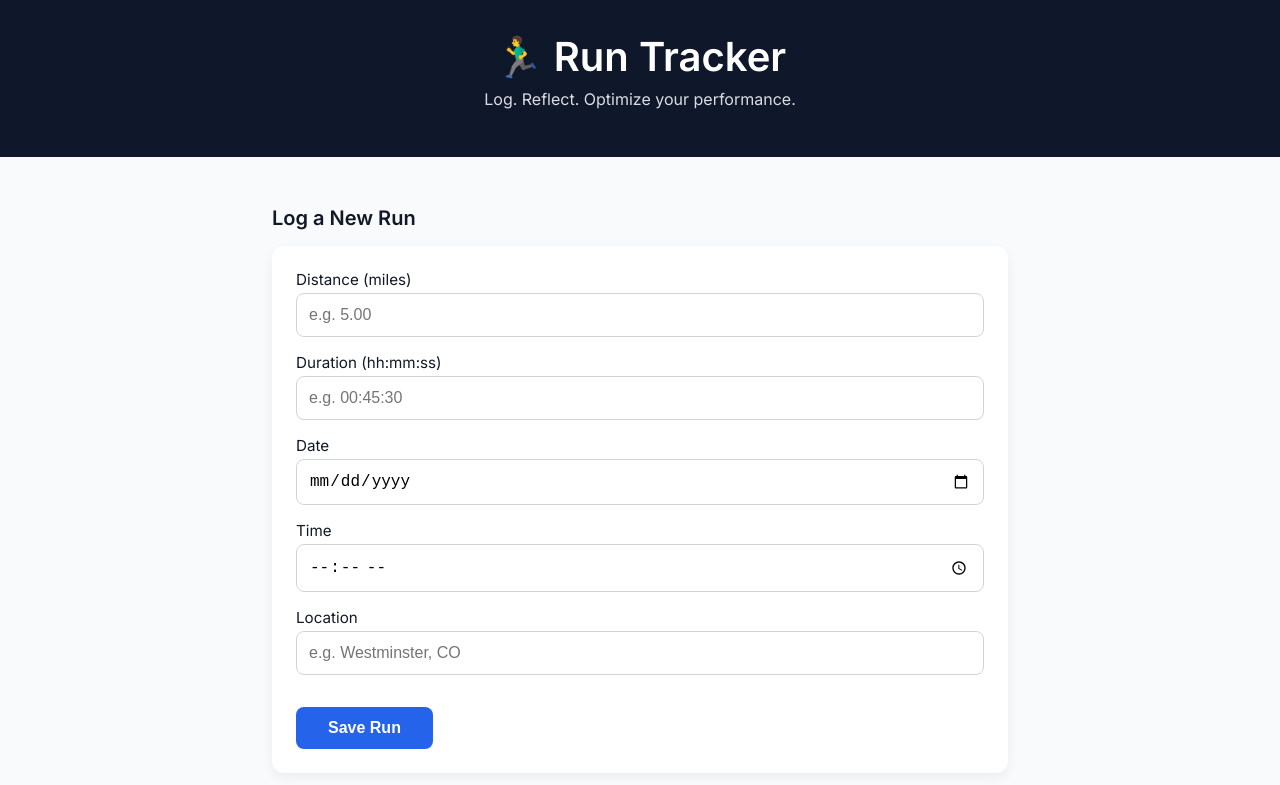
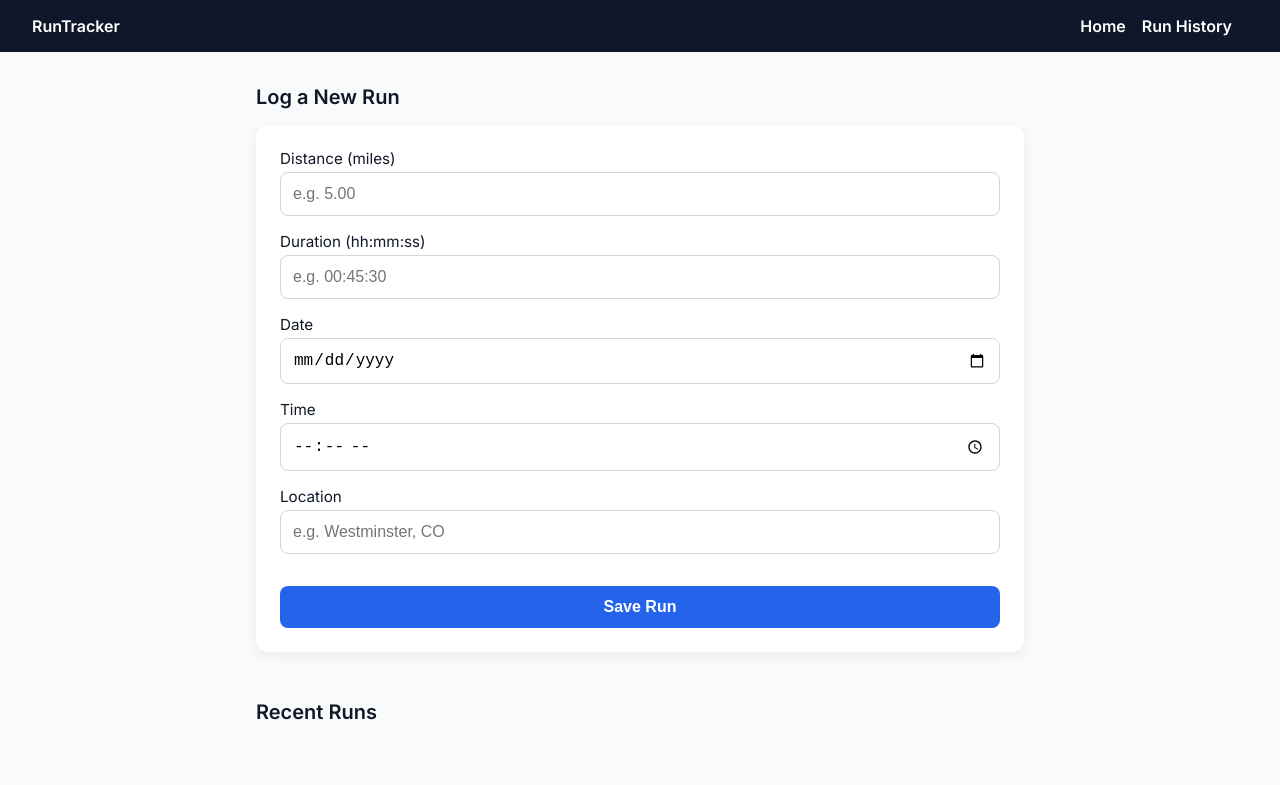
Before and after one commit to phil0198/run-tracker, a plain HTML site: page index.html in a window 1280 px wide. Shown: the top 785 px of the page. Drawn offline with Linux system fonts and the light colour scheme.

Commit message:
Update index.html

```diff
--- a/index.html
+++ b/index.html
@@ -17,23 +17,55 @@
       color: #111827;
     }
 
-    header {
+    nav {
       background-color: #0f172a;
       color: white;
-      padding: 2rem 1rem;
-      text-align: center;
+      padding: 1rem 2rem;
+      display: flex;
+      justify-content: space-between;
+      align-items: center;
     }
 
-    header h1 {
-      margin: 0;
-      font-size: 2rem;
-      font-weight: 600;
+    .menu-toggle {
+      display: none;
+      background: none;
+      border: none;
+      color: white;
+      font-size: 1.5rem;
+      cursor: pointer;
     }
 
-    header p {
-      margin-top: 0.5rem;
-      font-size: 1rem;
-      opacity: 0.85;
+    .nav-links {
+      display: flex;
+    }
+
+    .nav-links a {
+      color: white;
+      text-decoration: none;
+      font-weight: 600;
+      margin-right: 1rem;
+    }
+
+    @media (max-width: 640px) {
+      .nav-links {
+        display: none;
+        flex-direction: column;
+        background-color: #0f172a;
+        position: absolute;
+        top: 60px;
+        right: 0;
+        width: 100%;
+        text-align: center;
+        padding: 1rem 0;
+      }
+
+      .nav-links.active {
+        display: flex;
+      }
+
+      .menu-toggle {
+        display: block;
+      }
     }
 
     main {
@@ -128,28 +160,17 @@
       font-size: 0.875rem;
       color: #6b7280;
     }
-
-    @media (min-width: 640px) {
-      header h1 {
-        font-size: 2.5rem;
-      }
-
-      main {
-        padding: 2rem;
-      }
-
-      button {
-        width: auto;
-        padding: 0.75rem 2rem;
-      }
-    }
   </style>
 </head>
 <body>
-  <header>
-    <h1>🏃‍♂️ Run Tracker</h1>
-    <p>Log. Reflect. Optimize your performance.</p>
-  </header>
+  <nav>
+    <div><strong>RunTracker</strong></div>
+    <button class="menu-toggle" onclick="toggleMenu()">☰</button>
+    <div class="nav-links" id="navLinks">
+      <a href="index.html">Home</a>
+      <a href="run-history.html">Run History</a>
+    </div>
+  </nav>
 
   <main>
     <section id="log-run">
@@ -192,6 +213,12 @@
     &copy; 2025 RunTracker – Built by runners, for runners.
   </footer>
 
+  <script>
+    function toggleMenu() {
+      const nav = document.getElementById('navLinks');
+      nav.classList.toggle('active');
+    }
+  </script>
   <script src="main.js"></script>
 </body>
 </html>
```
